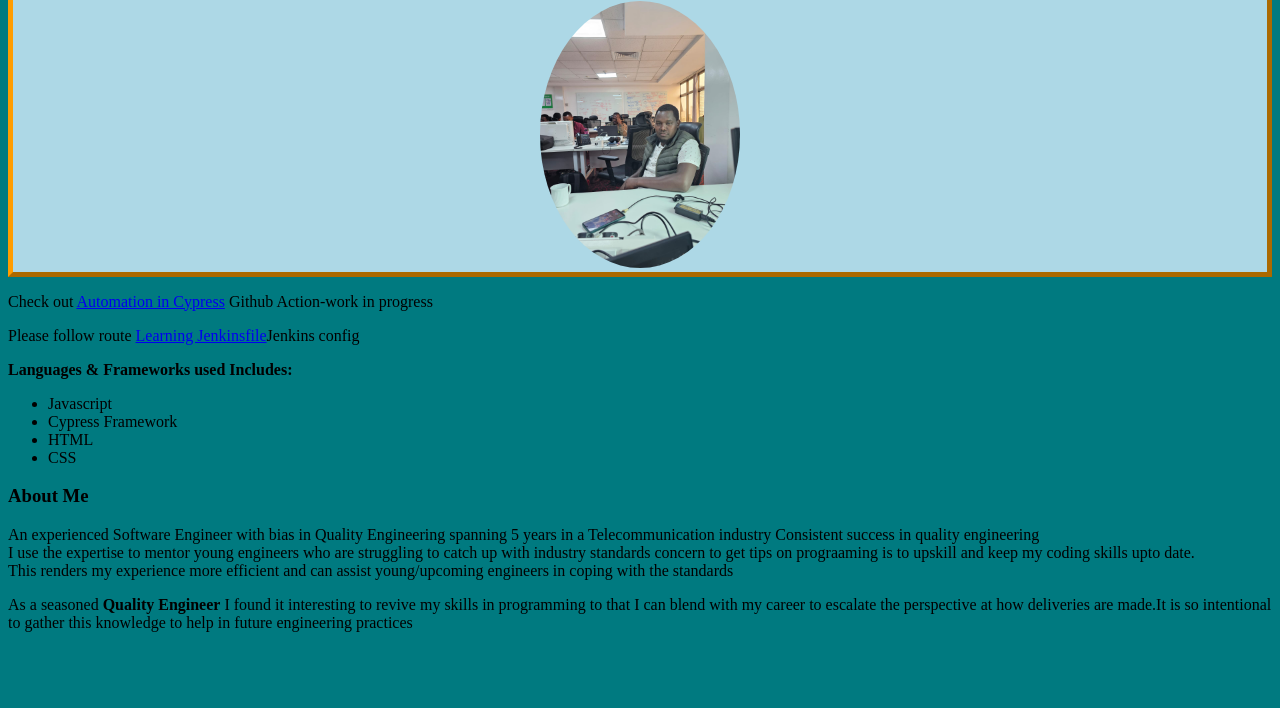
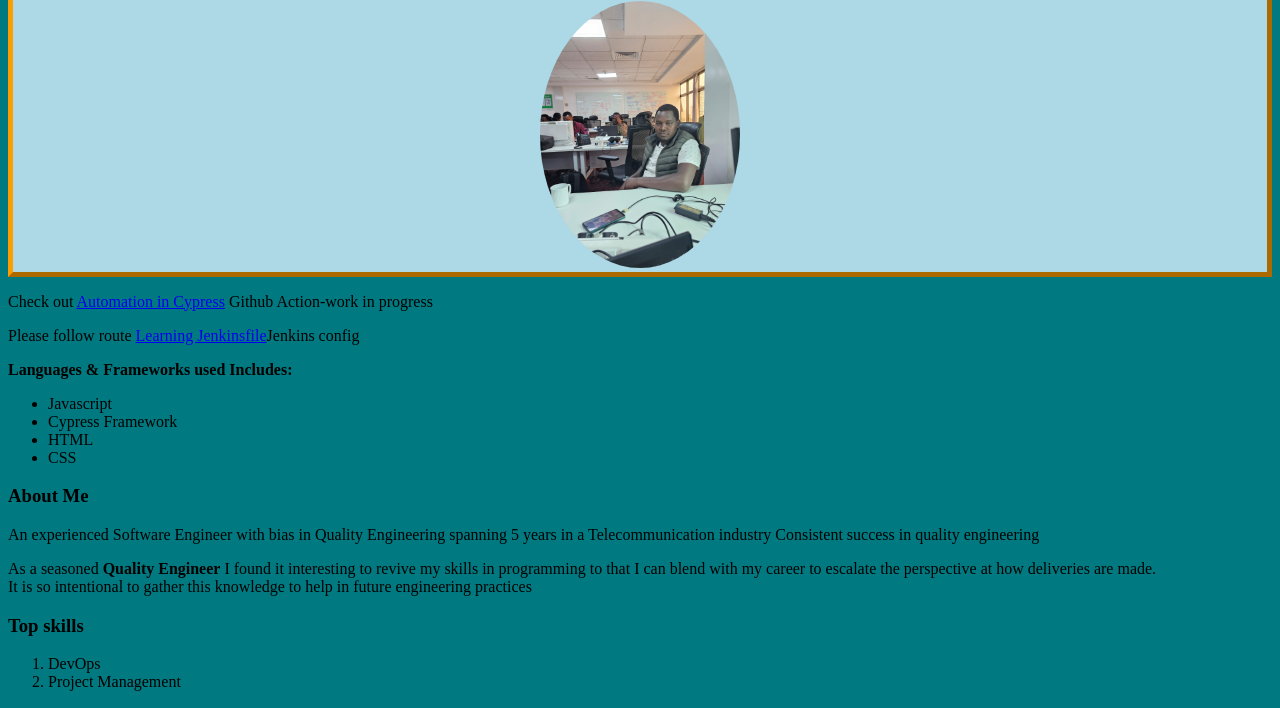
Before and after one commit to pkoriris/Week1-Independent-Project--Portfolio-Landing-Page, a plain HTML site: page index.html in a window 1280 px wide. Shown: the part 92-800 px from the top of the page. Drawn offline with Linux system fonts and the light colour scheme; files whose address does not match are found by name.

Commit message:
Adding priority skills in my profile

```diff
--- a/index.html
+++ b/index.html
@@ -33,7 +33,12 @@
     <li>CSS</li>
          </ul>
          <h3>About Me</h3>
-         <p>An experienced Software Engineer with bias in Quality Engineering spanning 5 years in  a Telecommunication industry <span>Consistent success in quality engineering<br>I use the expertise to mentor young engineers who are struggling to catch up with industry standards </span> concern to get tips on prograaming is to upskill and keep my coding skills upto date.<br>This renders my experience more efficient and can assist young/upcoming engineers in coping with the standards</p>
-         <p>As a seasoned <strong> Quality Engineer</strong> I found it interesting to revive my skills in programming to that I can blend with my career to escalate the perspective at how deliveries are made.It is so intentional to gather this knowledge to help in future engineering practices</p>
+         <p>An experienced Software Engineer with bias in Quality Engineering spanning 5 years in  a Telecommunication industry <span>Consistent success in quality engineering </span></p>
+         <p>As a seasoned <strong> Quality Engineer</strong> I found it interesting to revive my skills in programming to that I can blend with my career to escalate the perspective at how deliveries are made.<br>It is so intentional to gather this knowledge to help in future engineering practices</p>
+        <h3>Top skills</h3>
+        <ol>
+          <li>DevOps</li>
+          <li>Project Management</A></li>
+         </ol>
         </body>
 </html>
```
